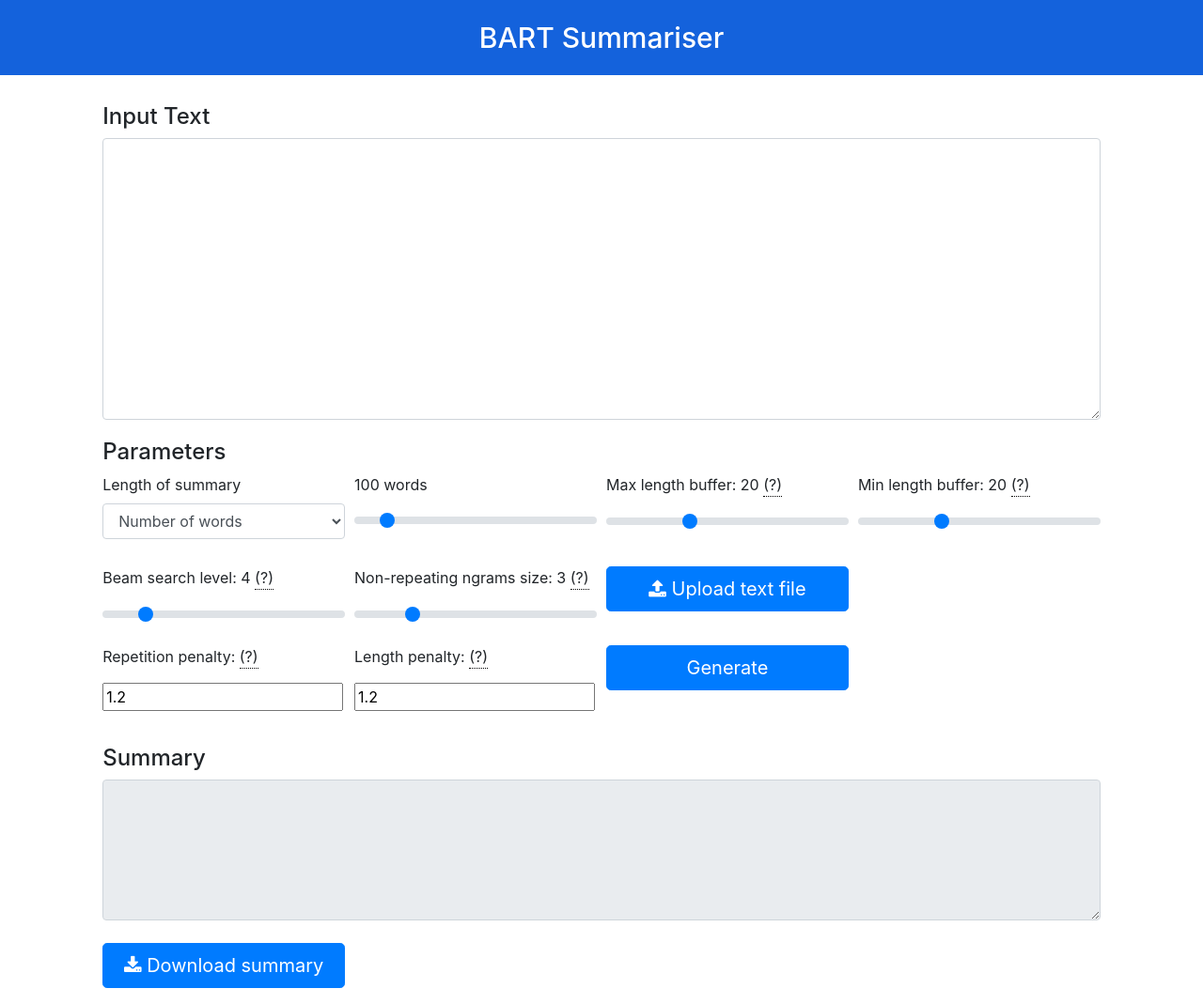
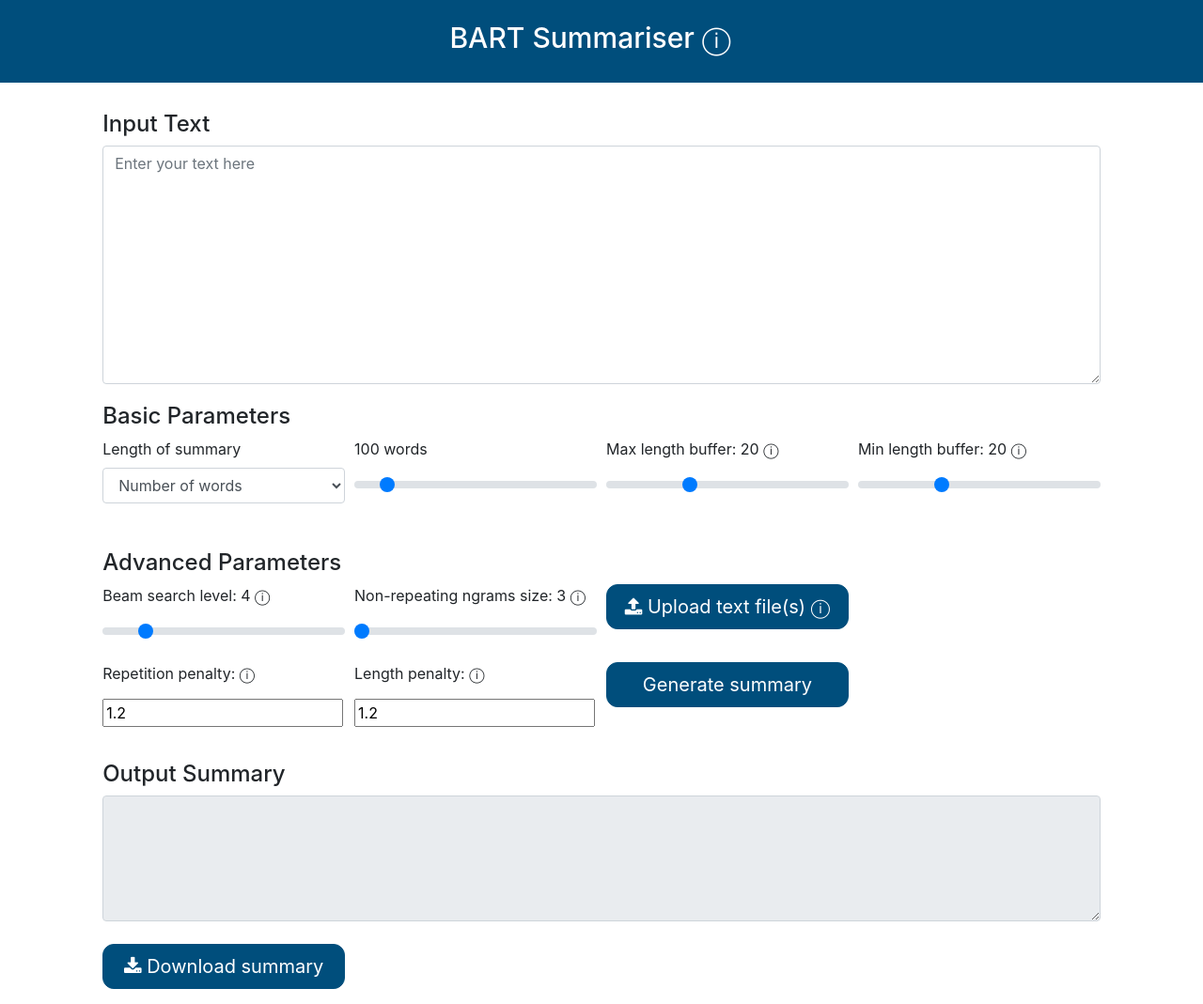
Before and after one commit to cwlroda/bart_summariser, a Python web app: template flask/templates/index.html in a window 1280 px wide. Shown: the whole page at 94% size. Run offline with Jinja, Linux system fonts and the light colour scheme; the template is opened without the code that fills it, so the values that code supplies are empty.

Commit message:
Cleaned up UI and added extra tooltips

```diff
--- a/flask/app.py
+++ b/flask/app.py
@@ -1,7 +1,7 @@
 import json
 import flask
 from flask import Flask, request, render_template
-from bart_flask import Bart
+from .bart_flask import Bart
 
 app = Flask(__name__)
 
@@ -53,6 +53,6 @@
         return app.response_class(response=json.dumps(res), status=500, mimetype='application/json')
 
 if __name__ == '__main__':
-    app.run(debug=True,
+    app.run(debug=False,
             port=8000,
             use_reloader=False)
--- a/flask/static/css/app.css
+++ b/flask/static/css/app.css
@@ -11,7 +11,7 @@
     font-size: 30px;
     text-align: center;
     width: 100%;
-    background: #1462dc;
+    background: #004e7c;
     padding: 25px 25px;
     line-height: 30px;
     color: white;
@@ -21,24 +21,8 @@
     margin-top: 20px;
 }
 
-.input-group-text.positive {
-    background-color: #c5ffdb !important;
-}
-
-.input-group-text.negative {
-    background-color: #fddddd !important;
-}
-
 .row {
     margin-top: 10px;
-}
-
-.txt_input {
-    height: 300px !important;
-}
-
-.txt_summary {
-    height: 150px !important;
 }
 
 #max_words,
@@ -59,13 +43,12 @@
 #tooltip {
     position: relative;
     display: inline-block;
-    border-bottom: 1px dotted black;
 }
 
 #tooltip #tooltiptext {
     visibility: hidden;
     width: 300px;
-    background-color: #1462dc;
+    background-color: #004e7c;
     color: #fff;
     text-align: center;
     border-radius: 6px;
@@ -79,3 +62,22 @@
 #tooltip:hover #tooltiptext {
     visibility: visible;
 }
+
+.btn {
+    border-radius: 12px;
+    border-color: #004e7c;
+    background-color: #004e7c;
+}
+
+.btn:hover {
+    background-color: #0070b1
+}
+
+a {
+    color: white;
+    text-decoration: underline;
+}
+
+a:hover {
+    color: #0070b1
+}
--- a/flask/static/js/app.js
+++ b/flask/static/js/app.js
@@ -22,9 +22,7 @@
                     document.getElementById('txt_input'),
                     input.files[0])
             }
-        }
-
-        else {
+        } else {
             for (var i = 0; i < input.files.length; i++) {
                 var filePath = input.files[i].name;
                 var allowedExtensions = /(\.txt)$/i;
@@ -67,11 +65,11 @@
     document.getElementById('download')
         .addEventListener('click', function() {
             if (summaries.length) {
-                for (var i = 1; i < summaries.length+1; i++){
+                for (var i = 1; i < summaries.length + 1; i++) {
                     var filename = 'summary' + i + '.txt';
 
-                    if (summaries[i-1] !== '') {
-                        download(filename, summaries[i-1]);
+                    if (summaries[i - 1] !== '') {
+                        download(filename, summaries[i - 1]);
                     }
                 }
             } else {
@@ -173,7 +171,6 @@
             beforeSend: function() {
                 $('#input_summary').val('Loading...')
                 $('#label_files').text('')
-                documents = []
                 summaries = []
             },
         }).done(function(jsondata, textStatus, jqXHR) {
@@ -181,10 +178,12 @@
 
             if (jsondata['response']['documents'].length) {
                 summaries = jsondata['response']['documents']
-                $('#input_summary').val('Done')
+                $('#input_summary').val('Generated ' + summaries.length + '/' + documents.length + ' summaries')
             } else {
                 $('#input_summary').val(jsondata['response']['summary'])
             }
+
+            documents = []
         }).fail(function(jsondata, textStatus, jqXHR) {
             alert(jsondata['responseJSON']['message'])
         });
--- a/flask/templates/index.html
+++ b/flask/templates/index.html
@@ -16,23 +16,27 @@
 </head>
 
 <body>
-    <h2>BART Summariser</h2>
+    <h2>BART Summariser
+        <label id="tooltip"> ⓘ
+            <span id="tooltiptext"><h5>Developed by Facebook, BART stands for <i>Bidirectional and Auto-Regressive Transformers</i>. This model uses a hybrid of abstractive and extractive approaches to summarise text. More details can be found in their <a href="https://research.fb.com/wp-content/uploads/2020/06/BART-Denoising-Sequence-to-Sequence-Pre-training-for-Natural-Language-Generation-Translation-and-Comprehension.pdf">paper</a>.</h5></span>
+        </label> &nbsp&nbsp
+    </h2>
+
     <div class="">
         <div class="row">
             <div class="col-sm-1"></div>
-
             <div class="col-sm-10">
                 <h4> Input Text </h4>
-                <textarea class="form-control txt_input" id="txt_input"></textarea>
-                <h4> Parameters </h4>
+                <textarea class="form-control txt_input" id="txt_input" rows="10" placeholder="Enter your text here"></textarea>
 
+                <h4> Basic Parameters </h4>
                 <div class="form-row">
                     <div class="col-md-3">
                         <label for="size">Length of summary</label>
                         <select id="size" class="form-control">
-                            <option value="first" selected>Number of words</option>
-                            <option value="second">Percentage of article</option>
-                        </select>
+                                <option value="first" selected>Number of words</option>
+                                <option value="second">Percentage of article</option>
+                            </select>
                     </div>
                     <div class="form-group col-md-3">
                         <div class="form-group" id="first">
@@ -46,67 +50,70 @@
                     </div>
                     <div class="form-group col-md-3">
                         <label for="max_buffer" id="label_max_buffer">Max length buffer: 20</label>
-                        <label id="tooltip"> (?)
+                        <span id="tooltip"> ⓘ
                             <span id="tooltiptext">Maximum leeway (in number of words) on the length of the summary.</span>
-                        </label>
+                        </span>
                         <input type="range" class="custom-range" min="5" max="50" value="20" step="5" id="max_buffer">
                     </div>
                     <div class="form-group col-md-3">
                         <label for="min_buffer" id="label_min_buffer">Min length buffer: 20</label>
-                        <label id="tooltip"> (?)
+                        <span id="tooltip"> ⓘ
                             <span id="tooltiptext">Minimum leeway (in number of words) on the length of the summary.</span>
-                        </label>
+                        </span>
                         <input type="range" class="custom-range" min="5" max="50" value="20" step="5" id="min_buffer">
                     </div>
                 </div>
 
+                <h4> Advanced Parameters </h4>
                 <div class="form-row">
                     <div class="form-group col-md-3">
                         <label for="num_beams" id="label_num_beams">Beam search level: 4 </label>
-                        <label id="tooltip"> (?)
+                        <span id="tooltip"> ⓘ
                             <span id="tooltiptext">Number of beams for beam search. A value of 1 means no beam search. Larger beam search values mean analysing more variants of possible summaries, and will take longer to process.</span>
-                        </label>
+                        </span>
                         <input type="range" class="custom-range" min="1" max="20" value="4" step="1" id="num_beams">
                     </div>
                     <div class="form-group col-md-3">
                         <label for="ngram_size" id="label_ngram_size">Non-repeating ngrams size: 3</label>
-                        <label id="tooltip"> (?)
+                        <span id="tooltip"> ⓘ
                             <span id="tooltiptext">Ngrams refer to phrases of n words. if set to a value larger than 0, all phrases of words that are n words long can only occur once. For example, an article about the city of New York will only output the word "New York" once with a parameter value of 2.</span>
-                        </label>
-                        <input type="range" class="custom-range" min="1" max="10" value="3" step="1" id="ngram_size">
+                        </span>
+                        <input type="range" class="custom-range" min="3" max="10" value="3" step="1" id="ngram_size">
                     </div>
                     <div class="form-group col-md-3">
                         <input type="file" id="upload" multiple hidden>
-                        <label for="upload" class="btn btn-primary btn-lg btn-block"><i class="fa fa-upload"></i> Upload text file</label>
+                        <label for="upload" class="btn btn-primary btn-lg btn-block"><i class="fa fa-upload"></i> Upload text file(s)
+                            <span id="tooltip"> ⓘ
+                                <span id="tooltiptext"><h6>Only .txt files are currently supported. Single file uploads will display the file contents in the input text box. Multiple file uploads will display file names in a list in the input text box.</h6></span>
+                            </span>
+                        </label>
                     </div>
                     <div class="form-group col-md-3">
                         <label for="files" id="label_files"></label>
                     </div>
                 </div>
-
                 <div class="form-row">
                     <div class="form-group col-md-3">
                         <label for="repetition_penalty" id="label_repetition_penalty">Repetition penalty:</label>
-                        <label id="tooltip"> (?)
+                        <span id="tooltip"> ⓘ
                             <span id="tooltiptext">Penalty for repeating vocabulary in the generated summary. Larger values encourage the model to use different words from the original text. However, this may render gibberish if unconstrained. A value of 1.0 means there is no penalty.</span>
-                        </label>
+                        </span> &nbsp&nbsp
                         <input type="text" value="1.2" id="repetition_penalty">
                     </div>
                     <div class="form-group col-md-3">
                         <label for="length_penalty" id="label_length_penalty">Length penalty:</label>
-                        <label id="tooltip"> (?)
+                        <span id="tooltip"> ⓘ
                             <span id="tooltiptext">Penalty based on length of generated summary. Larger values encourage the model to generate longer summaries, and vice versa. A value of 1.0 means there is no penalty.</span>
-                        </label>
+                        </span> &nbsp&nbsp
                         <input type="text" value="1.2" id="length_penalty">
                     </div>
                     <div class="form-group col-md-3">
-                        <button type="button" class="btn btn-primary btn-lg btn-block" id="btn-process">Generate</button>
+                        <button type="button" class="btn btn-primary btn-lg btn-block" id="btn-process">Generate summary</button>
                     </div>
-
                 </div>
 
-                <h4> Summary </h4>
-                <textarea class="form-control txt_summary" id="input_summary" readonly></textarea>
+                <h4> Output Summary </h4>
+                <textarea class="form-control txt_summary" id="input_summary" rows="5" readonly></textarea>
                 <div class="form-row">
                     <div class="form-group col-md-3">
                         <label for="download" id="label_download"></label>
```
Also changed, not shown: flask/config.json (+4 -1 lines).
